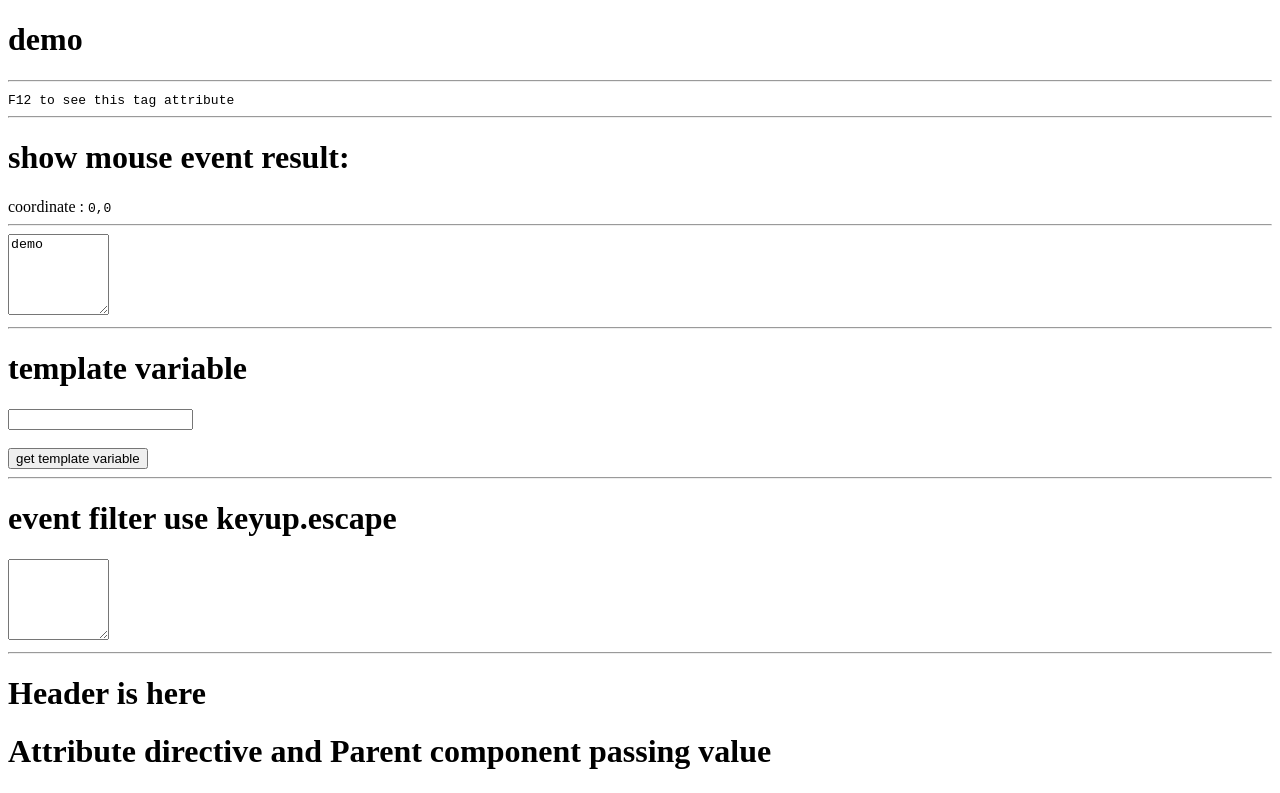
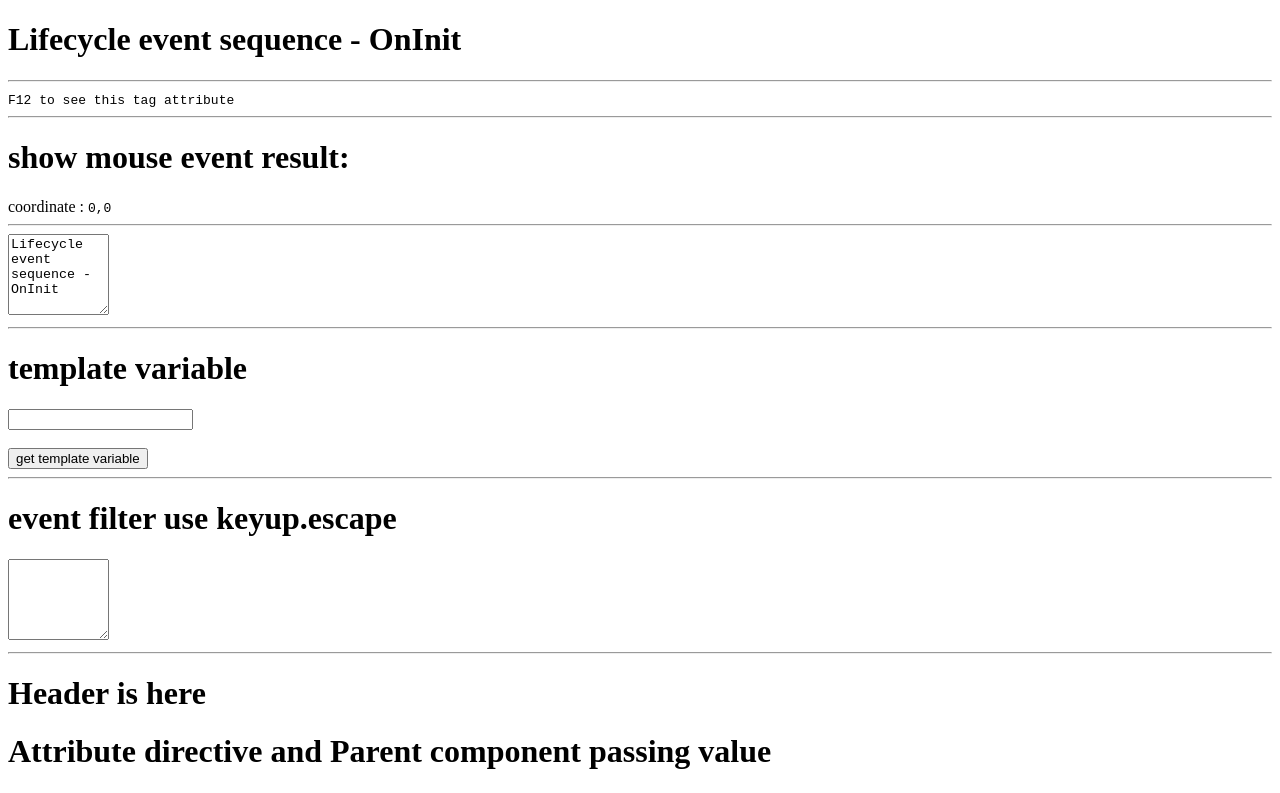
Before and after one commit to n1046728/angular_learn, an Angular app: page / in a window 1280 px wide. Shown: the top 793 px of the page. Built offline with nearby package versions, Linux system fonts and the light colour scheme.

Commit message:
add lifecycle event OnInit

```diff
--- a/src/app/app.component.ts
+++ b/src/app/app.component.ts
@@ -1,11 +1,17 @@
-import { Component } from '@angular/core';
+import { Component, OnInit } from '@angular/core';
 
 @Component({
   selector: 'app-root',
   templateUrl: './app.component.html',
   styleUrls: ['./app.component.css']
 })
-export class AppComponent {
+export class AppComponent implements OnInit{
+  //add lifecycle event sequence
+  ngOnInit(): void {
+    setTimeout(() => {
+      this.title = 'Lifecycle event sequence - OnInit';
+    }, 5000);
+  }
   title = 'demo';
   textArea='';
   x=0;
```
